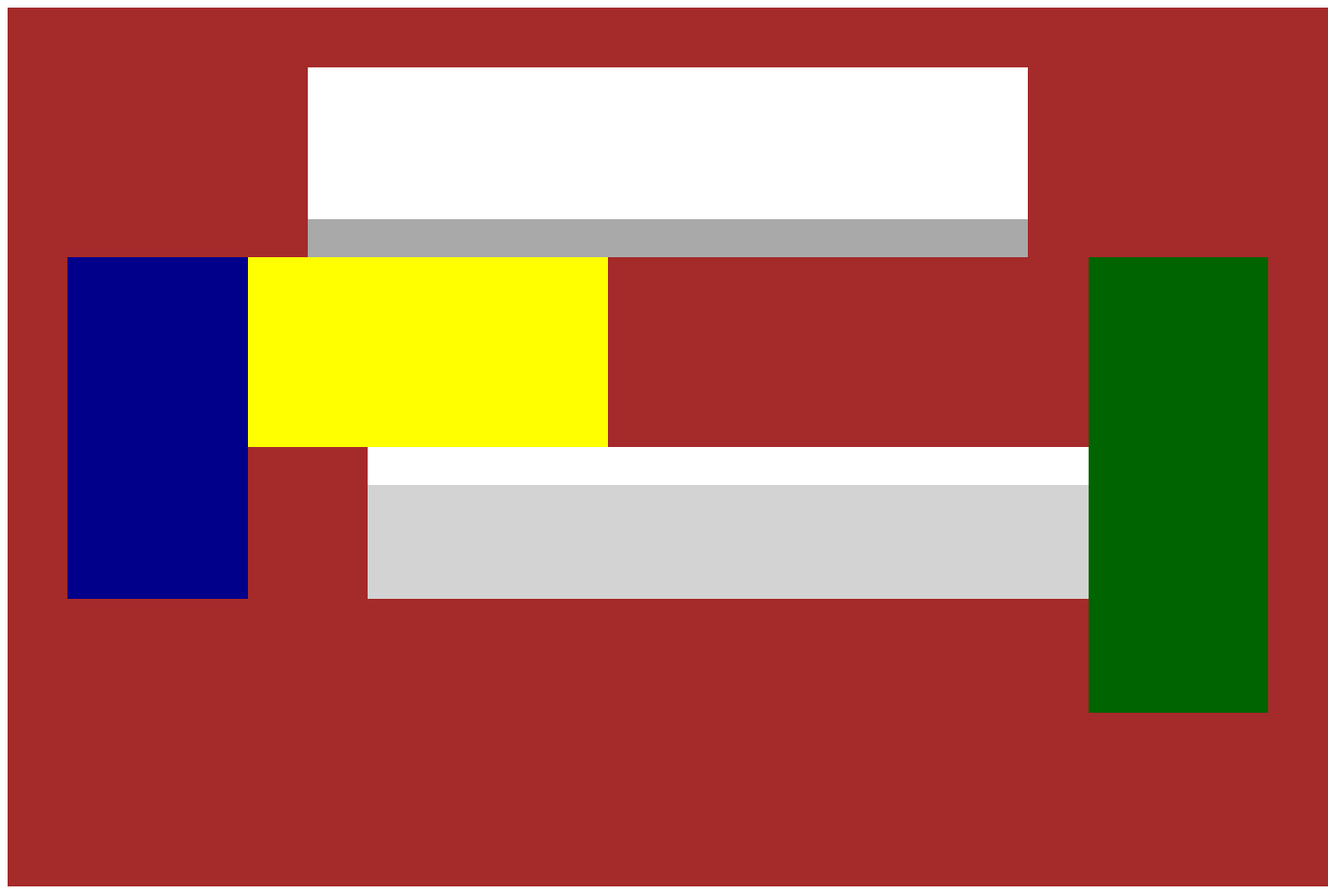
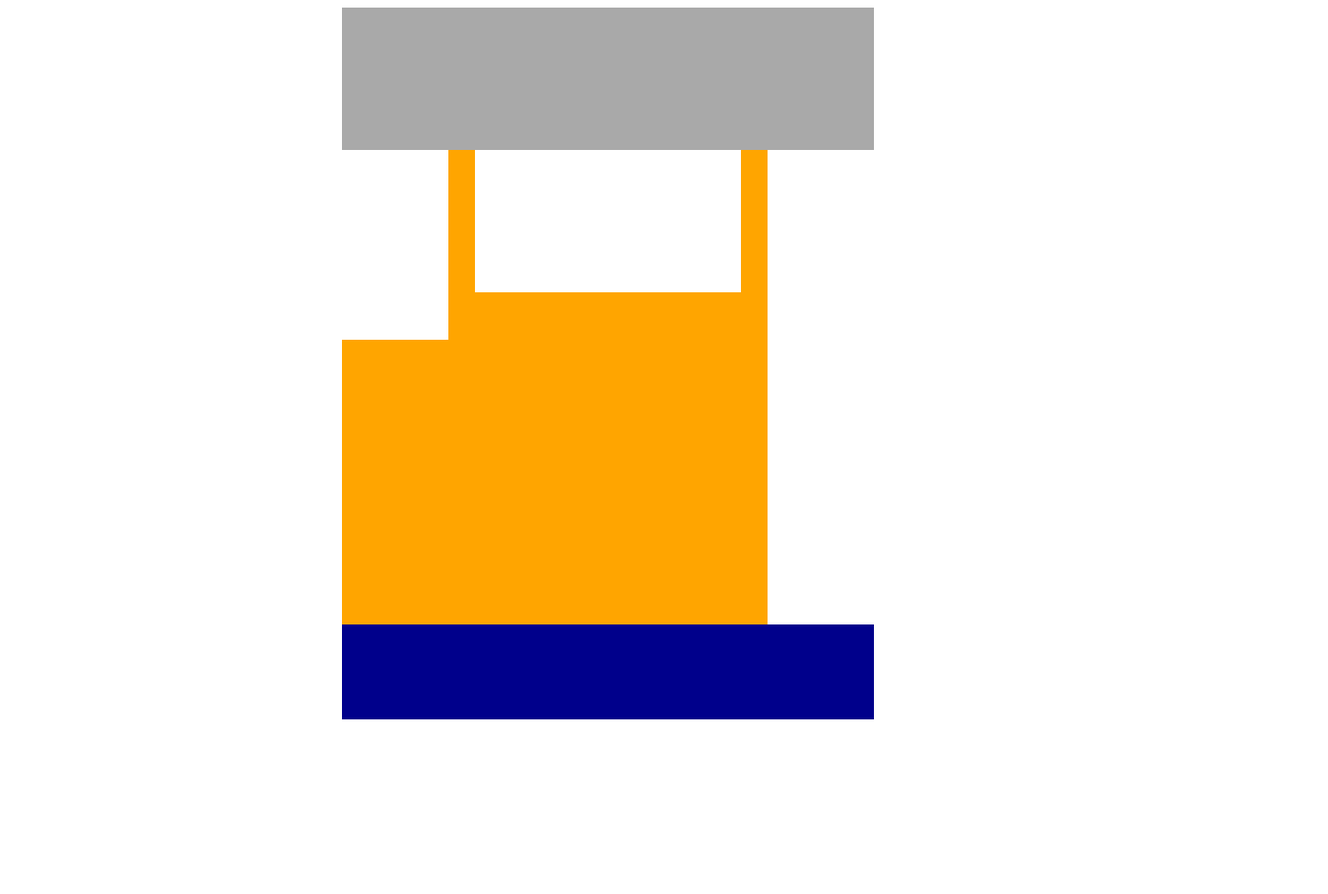
Before and after one commit to MATVEN/htmlcss-struttura-wp, a plain HTML site: page index.html in a window 1280 px wide. Shown: the whole page at 95% size, 1398 px wide, since content can reach past the window. After the commit the page ends 800 px from the top, so only its background shows below. Drawn offline with Linux system fonts and the light colour scheme.

Commit message:
edit error

```diff
--- a/css/main.css
+++ b/css/main.css
@@ -6,75 +6,56 @@
 }
 
 .container{
-  width: 100%;
-  height: 100vh;
-  padding: 5%;
-  background-color: brown;
-  /*box-sizing: border-box;*/
+  width: 70vh;
+  margin: auto;
 }
 
 /* header */
-/* block1 */
-.block1{
-  width: 60%;
-  height: 20vh;
-  margin: 0 auto;
-  background-color: white;
-  position: relative;
+header{
+  height: 150px;
+  background-color: darkgrey;
 }
 
-/* block2*/
-.block2{
-  width: 60%;
-  height: 5vh;
-  margin: 0 auto;
-  background-color: darkgrey;
-  float: none;
+/* main */
+main{
+  /*height: 750px;*/
+  background-color: darkred;
 }
 
-/* footer */
-/* block3*/
-.block3{
-  width: 15%;
-  height: 45vh;
-  margin: 0 auto;
-  background-color: darkblue;
+.floatcontainer{
+  background-color: orange;
+}
+
+.floatcontainer:after{
+  content: "";
+  display: table;
+  clear: both;
+}
+
+.pagefeed{
+  width: 20%;
+  height: 200px;
+  background-color: white;
   float: left;
 }
 
-/* block4*/
-.block4{
-  width: 30%;
-  height: 25vh;
-  margin: 0 auto;
-  background-color: yellow;
+.contentpage{
+  width: 50%;
+  height: 150px;
+  background-color: white;
+  float: left;
+  margin-left: 5%;
+  margin-right: 5%;
+}
+
+.widget{
+  width: 20%;
+  height: 500px;
+  background-color: white;
   float: left;
 }
-
-/* block5 */
-.block5{
-  width: 15%;
-  height: 60vh;
-  margin: 0 auto;
-  background-color: darkgreen;
-  float: right;
+/* footer */
+footer{
+  height: 100px;
+  background-color: darkblue;
 }
-
-/* main */
-/* block6*/
-.block6{
-  width: 60%;
-  height: 5vh;
-  margin: 0 auto;
-  background-color: white;
-  float: right;
-}
-
-/* block7*/
-.block7{
-  width: 60%;
-  height: 15vh;
-  margin: 0 auto;
-  background-color: lightgrey;
-  float: right;
-}
--- a/index.html
+++ b/index.html
@@ -10,34 +10,24 @@
 <div class="container">
 
 <!-- header -->
-  <!-- blocco1 -->
-    <div class="block1"></div>
+<header>
 
-  <!-- blocco2 -->
-    <div class="block2"></div>
- </header>
+</header>
 
- <!-- main -->
- <main>
-     <!-- blocco3 -->
-     <div class="block3"></div>
+<!-- main -->
+<main>
+  <div class="floatcontainer">
+    <div class="pagefeed"></div>
+    <div class="contentpage"></div>
+    <div class="widget"></div>
+  </div>
 
-     <!-- blocco4 -->
-     <div class="block4"></div>
-
-     <!-- blocco5 -->
-     <div class="block5"></div>
 </main>
 
- <!-- footer -->
+<!-- footer -->
+<footer>
 
-<footer>
-   <!-- block6 -->
-   <div class="block6"></div>
-
-   <!-- block7 -->
-   <div class="block7"></div>
- </footer>
+</footer>
 </div>
 
   </body>
```
